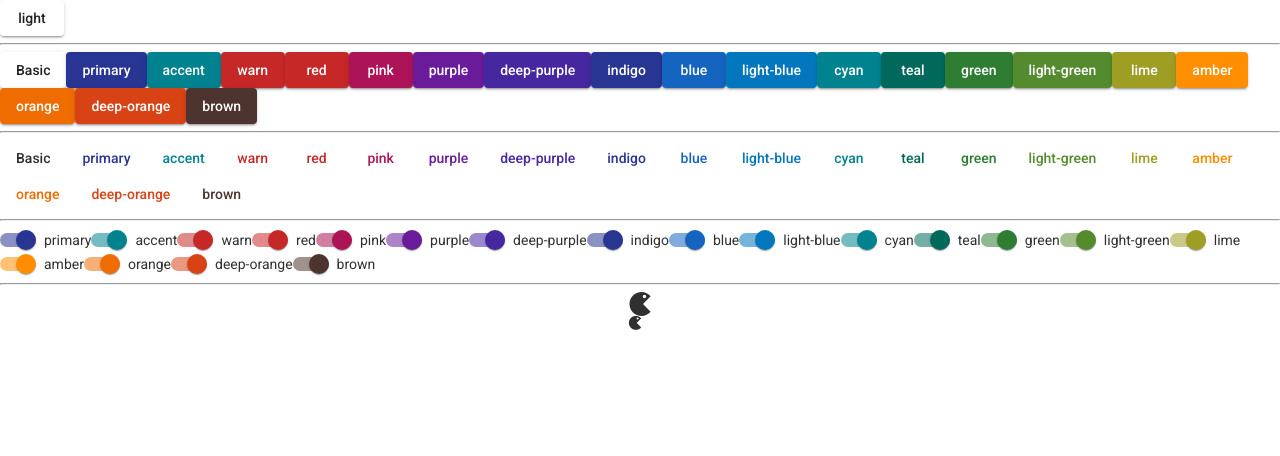
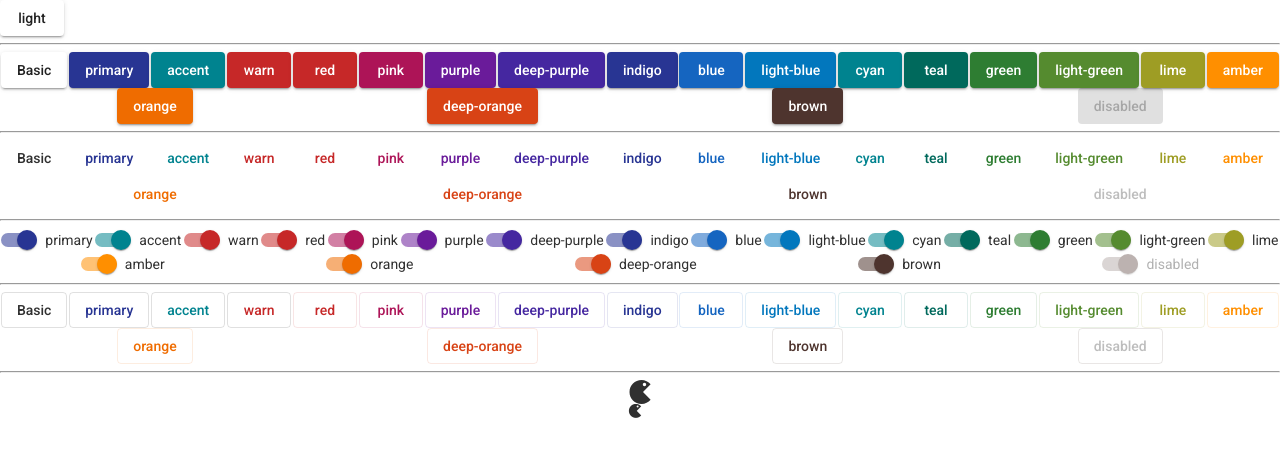
Before and after one commit to wecraft-milen/demo, an Angular app: page / in a window 1280 px wide. Shown: the top 456 px of the page. Built offline with nearby package versions, Linux system fonts and the light colour scheme.

Commit message:
build stroked-button

```diff
--- a/src/app/app.component.html
+++ b/src/app/app.component.html
@@ -1,7 +1,7 @@
 <div>
   <button mat-raised-button (click)="changeTheme()">{{isDark ? 'dark' : 'light'}}</button>
   <hr>
-  <div style="display: flex; flex-wrap: wrap;">
+  <div style="display: flex; flex-wrap: wrap; justify-content: space-around;">
     <button mat-raised-button>Basic</button>
     <button mat-raised-button color="primary">primary</button>
     <button mat-raised-button color="accent">accent</button>
@@ -22,9 +22,10 @@
     <button mat-raised-button color="orange">orange</button>
     <button mat-raised-button color="deep-orange">deep-orange</button>
     <button mat-raised-button color="brown">brown</button>
+    <button mat-raised-button color="brown" disabled>disabled</button>
   </div>
   <hr>
-  <div style="display: flex; flex-wrap: wrap;">
+  <div style="display: flex; flex-wrap: wrap; justify-content: space-around;">
     <button mat-button>Basic</button>
     <button mat-button color="primary">primary</button>
     <button mat-button color="accent">accent</button>
@@ -45,9 +46,10 @@
     <button mat-button color="orange">orange</button>
     <button mat-button color="deep-orange">deep-orange</button>
     <button mat-button color="brown">brown</button>
+    <button mat-button color="brown" disabled>disabled</button>
   </div>
   <hr>
-  <div style="display: flex; flex-wrap: wrap;">
+  <div style="display: flex; flex-wrap: wrap; justify-content: space-around;">
     <mat-slide-toggle color="primary" checked="true">primary</mat-slide-toggle>
     <mat-slide-toggle color="accent" checked="true">accent</mat-slide-toggle>
     <mat-slide-toggle color="warn" checked="true">warn</mat-slide-toggle>
@@ -67,6 +69,31 @@
     <mat-slide-toggle checked="true" color="orange">orange</mat-slide-toggle>
     <mat-slide-toggle checked="true" color="deep-orange">deep-orange</mat-slide-toggle>
     <mat-slide-toggle checked="true" color="brown">brown</mat-slide-toggle>
+    <mat-slide-toggle disabled="true" checked="true" color="brown">disabled</mat-slide-toggle>
+  </div>
+  <hr>
+  <div style="display: flex; flex-wrap: wrap; justify-content: space-around;">
+    <button mat-stroked-button>Basic</button>
+    <button mat-stroked-button color="primary">primary</button>
+    <button mat-stroked-button color="accent">accent</button>
+    <button mat-stroked-button color="warn">warn</button>
+    <button mat-stroked-button color="red">red</button>
+    <button mat-stroked-button color="pink">pink</button>
+    <button mat-stroked-button color="purple">purple</button>
+    <button mat-stroked-button color="deep-purple">deep-purple</button>
+    <button mat-stroked-button color="indigo">indigo</button>
+    <button mat-stroked-button color="blue">blue</button>
+    <button mat-stroked-button color="light-blue">light-blue</button>
+    <button mat-stroked-button color="cyan">cyan</button>
+    <button mat-stroked-button color="teal">teal</button>
+    <button mat-stroked-button color="green">green</button>
+    <button mat-stroked-button color="light-green">light-green</button>
+    <button mat-stroked-button color="lime">lime</button>
+    <button mat-stroked-button color="amber">amber</button>
+    <button mat-stroked-button color="orange">orange</button>
+    <button mat-stroked-button color="deep-orange">deep-orange</button>
+    <button mat-stroked-button color="brown">brown</button>
+    <button mat-stroked-button color="brown" disabled>disabled</button>
   </div>
   <hr>
   <div style="display: flex; align-items: center; justify-content: center; flex-direction: column;">
--- a/src/scss/_mixins.scss
+++ b/src/scss/_mixins.scss
@@ -61,6 +61,14 @@
         color: $background;
       }
 
+      &.mat-stroked-button {
+        color: $v;
+      }
+
+      &.mat-stroked-button {
+        border-color: rgba($v, 0.12);
+      }
+
       &.mat-button {
         color: $v;
       }
```
